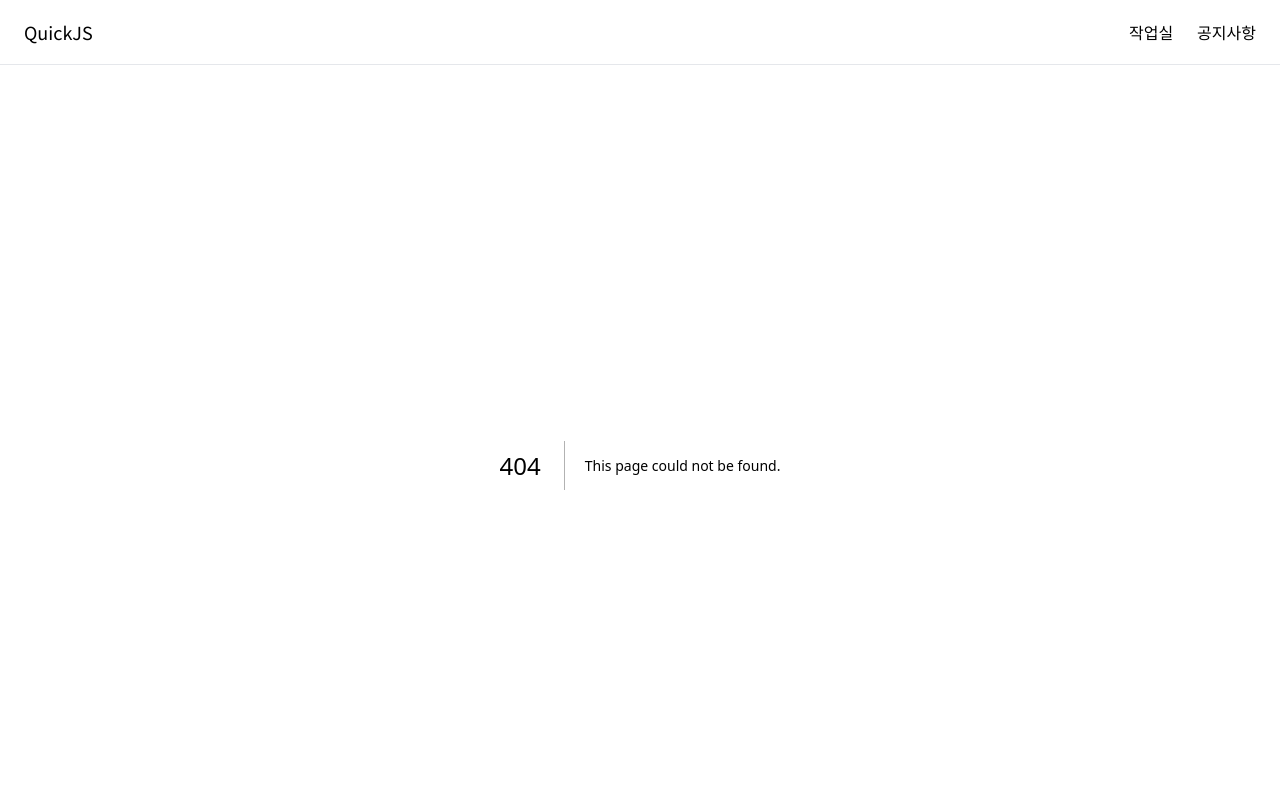
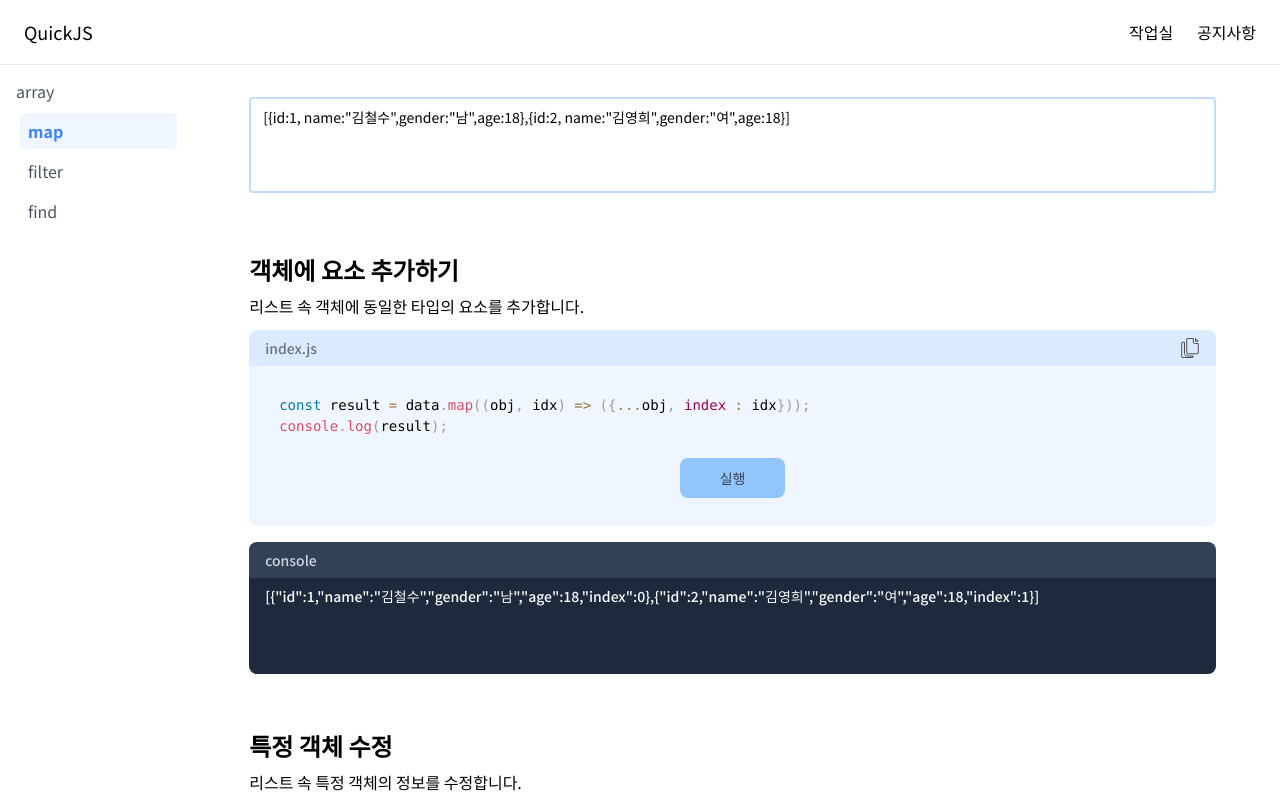
Before and after one commit to fjdkslvn/quick-js, a Next.js app: page /function/array/map in a window 1280 px wide. Before the commit this address had no page. Shown: the top 800 px of the page. Built offline with nearby package versions, Linux system fonts and the light colour scheme.

Commit message:
feat : Add sidebar main menu type

```diff
--- /dev/null
+++ b/src/app/function/[type]/[funcType]/page.tsx
@@ -0,0 +1,15 @@
+import { functionData } from '@/constants/fucntionData'
+import FunctionBlock from '@/components/functionBlock';
+
+export default function FunctionPage({ params }: { params: { type: string, funcType: string } }) {
+
+  return (
+    <>
+      <div>
+      {functionData[params.type][params.funcType].map((funcInfo, index) => (
+        <FunctionBlock key={funcInfo.funcType} title={funcInfo.title} description={funcInfo.description} type={params.type} funcType={funcInfo.funcType}/>
+      ))}
+    </div>
+    </>
+  );
+}
--- a/src/app/function/[type]/page.tsx
+++ b/src/app/function/[type]/page.tsx
@@ -6,9 +6,10 @@ export default function FunctionPage({ params }: { params: { type: string } }) {
   return (
     <>
       <div>
-      {functionData[params.type].map((funcInfo, index) => (
-        <FunctionBlock key={index} title={funcInfo.title} description={funcInfo.description} funcType={funcInfo.funcType}/>
-      ))}
+        <h2>{params.type}</h2>
+        {Object.keys(functionData[params.type]).map((funcName, index) => (
+          <div key={funcName}>{funcName}</div>
+        ))}
     </div>
     </>
   );
--- a/src/app/page.tsx
+++ b/src/app/page.tsx
@@ -6,7 +6,7 @@ export default function Home() {
       <div className="max-w-screen-xl w-full grid place-items-center p-10">
         <h1 className="font-bold text-4xl">자바스크립트를 쉽고 빠르게 사용해보세요!</h1>
         <p className="mt-6 text-gray-600">기본 문법부터 내장 함수의 활용까지 당신에게 도움이 될 수 있는 모든 것을 지원하려고 합니다.</p>
-        <Link className="rounded-lg text-base px-7 py-3 bg-neutral-950 text-white mt-10 hover:bg-neutral-700" href="/function/map">
+        <Link className="rounded-lg text-base px-7 py-3 bg-neutral-950 text-white mt-10 hover:bg-neutral-700" href="/function/array/map">
           시작하기
         </Link>
       </div>
--- a/src/components/functionBlock/codeBlock/index.tsx
+++ b/src/components/functionBlock/codeBlock/index.tsx
@@ -7,10 +7,10 @@ import styles from './styles.module.css';
 import { Copy } from '@public/svgs';
 import Toast from '@/components/functionBlock/toast';
 
-const CodeBlock: React.FC<{ funcType: string; setResult: (resultData:string) => void }> = ({funcType, setResult}) => {
+const CodeBlock: React.FC<{ type:string, funcType: string; setResult: (resultData:string) => void }> = ({type, funcType, setResult}) => {
 
   const [data, setData] = useRecoilState(dataState);
-  const [funcInfo, setFuncInfo] = useState<any>(functionData[funcType.split('/')[0]].find(obj => obj.funcType === funcType));
+  const [funcInfo, setFuncInfo] = useState<any>(functionData[type][funcType.split('/')[0]].find(obj => obj.funcType === funcType));
   const [showToast, setShowToast] = useState(false);
 
   useEffect(() => {
--- a/src/components/functionBlock/index.tsx
+++ b/src/components/functionBlock/index.tsx
@@ -4,14 +4,14 @@ import CodeBlock from "@/components/functionBlock/codeBlock";
 import ResultBlock from "@/components/functionBlock/resultBlock";
 import { useState } from "react";
 
-const FunctionBlock: React.FC<{ title: string, description: string, funcType: string}> = ({title, description, funcType}) => {
+const FunctionBlock: React.FC<{ title: string, description: string, type: string, funcType: string}> = ({title, description, type, funcType}) => {
   const [result, setResult] = useState('');
 
   return (
     <div className="mt-14">
       <h1 className="text-2xl font-bold mb-2">{title}</h1>
       <h2 className="mb-3">{description}</h2>
-      <CodeBlock funcType={funcType} setResult={setResult}/>
+      <CodeBlock type={type} funcType={funcType} setResult={setResult}/>
       <ResultBlock resultData={result}/>
     </div>
   );
--- a/src/components/sidebar/index.tsx
+++ b/src/components/sidebar/index.tsx
@@ -9,14 +9,25 @@ const Sidebar: React.FC = () => {
 
   return (
     <nav className="w-60 p-2">
-      {linkData.map((link) => (
+      {linkData.map((linkInfo) => (
+        <>
           <Link
-            key={link.href}
-            href={link.href}
-            className={pathName === link.href ? "text-blue-500 font-bold pl-2 h-9 mb-1 flex items-center rounded bg-blue-50" : "text-gray-600 pl-2 h-9 mb-1 flex items-center rounded hover:bg-gray-100"}
+            key={linkInfo.href}
+            href={linkInfo.href}
+            className={pathName === linkInfo.href ? "text-blue-500 font-bold pl-2 h-9 mb-1 flex items-center rounded bg-blue-50" : "text-gray-600 pl-2 h-9 mb-1 flex items-center rounded hover:bg-gray-100"}
           >
-            {link.label}
+            {linkInfo.label}
           </Link>
+          {linkInfo.funcList.map((funcInfo) => (
+              <Link
+                key={funcInfo.href}
+                href={funcInfo.href}
+                className={pathName === funcInfo.href ? "text-blue-500 font-bold pl-2 h-9 ml-3 mb-1 flex items-center rounded bg-blue-50" : "text-gray-600 pl-2 h-9 ml-3 mb-1 flex items-center rounded hover:bg-gray-100"}
+              >
+                {funcInfo.label}
+              </Link>
+          ))}
+        </>
       ))}
     </nav>
   );
--- a/src/constants/fucntionData.ts
+++ b/src/constants/fucntionData.ts
@@ -1,7 +1,13 @@
 export const linkData = [
-  { href: '/function/map', label: 'map' },
-  { href: '/function/filter', label: 'filter' },
-  { href: '/function/find', label: 'find' },
+  {
+    href: '/function/array',
+    label :'array',
+    funcList: [
+      { href: '/function/array/map', label: 'map' },
+      { href: '/function/array/filter', label: 'filter' },
+      { href: '/function/array/find', label: 'find' },
+    ]
+  }
 ];
 
 export interface FuncInfo {
@@ -13,10 +19,11 @@ export interface FuncInfo {
 }
 
 export interface FuncData {
-  [key: string]: FuncInfo[];
+  [key: string] : {[key: string]: FuncInfo[]};
 }
 
 export const functionData: FuncData = {
+  array: {
     map: [
       {
         title : '객체에 요소 추가하기',
@@ -50,4 +57,5 @@ export const functionData: FuncData = {
         funcType : "find/findData",
       }
     ],
+  }
 };
```
Lines whose indentation alone changed are shown as unchanged.
